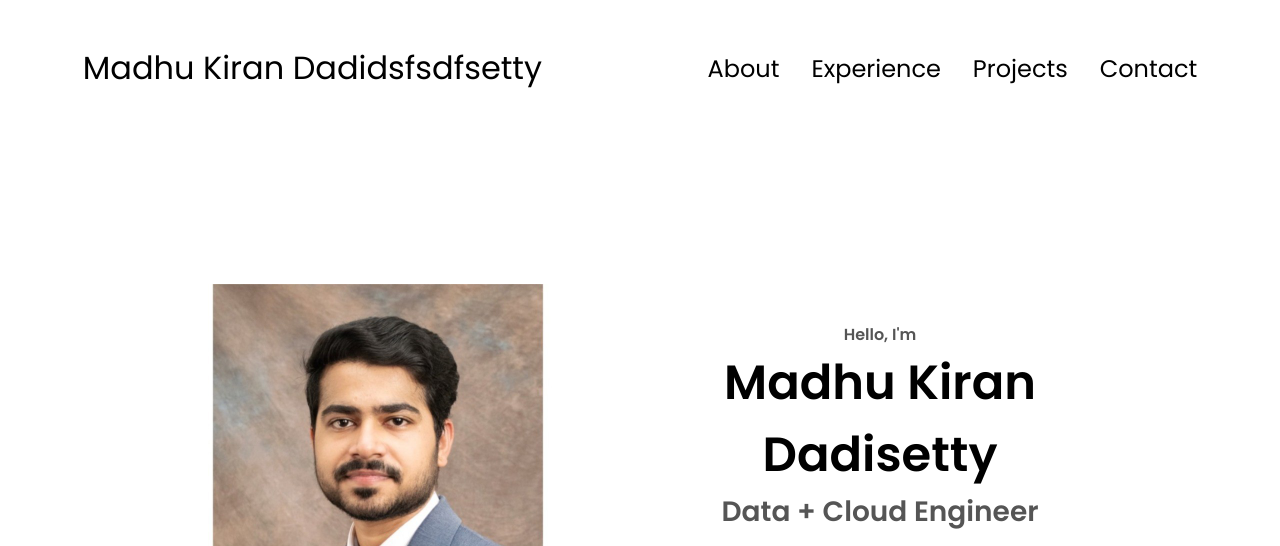
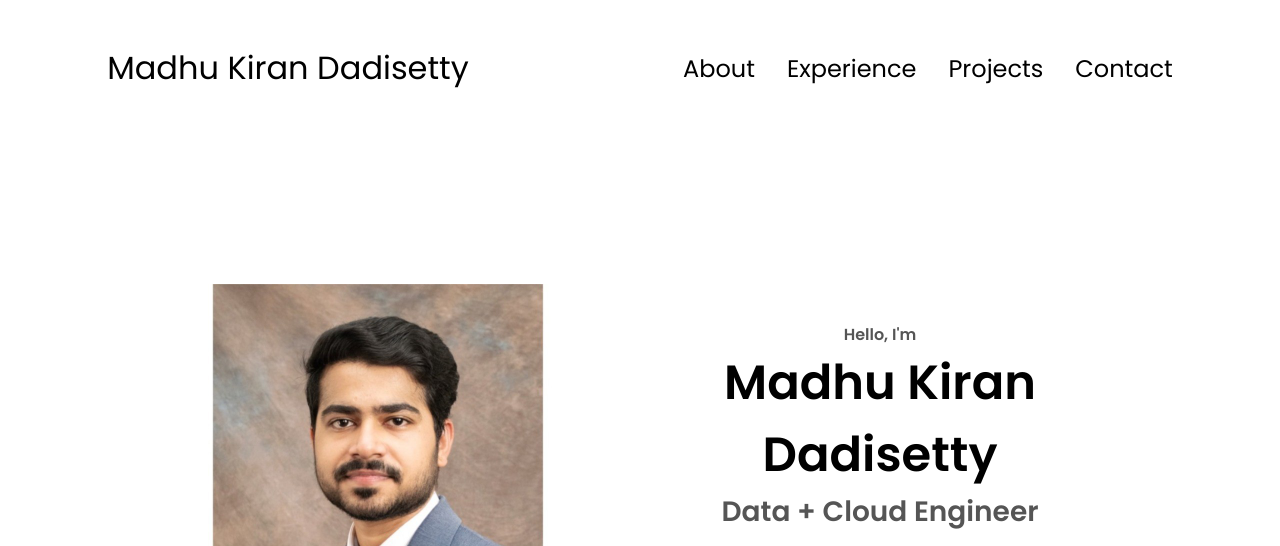
Before and after one commit to madhukiran2/html-css-js-portfolio, a plain HTML site: page index.html in a window 1280 px wide. Shown: the top 546 px of the page. Drawn offline with Linux system fonts and the light colour scheme.

Commit message:
Update index.html

```diff
--- a/index.html
+++ b/index.html
@@ -10,7 +10,7 @@
   </head>
   <body>
     <nav id="desktop-nav">
-      <div class="logo">Madhu Kiran Dadidsfsdfsetty</div>
+      <div class="logo">Madhu Kiran Dadisetty</div>
       <div>
         <ul class="nav-links">
           <li><a href="#about">About</a></li>
```
